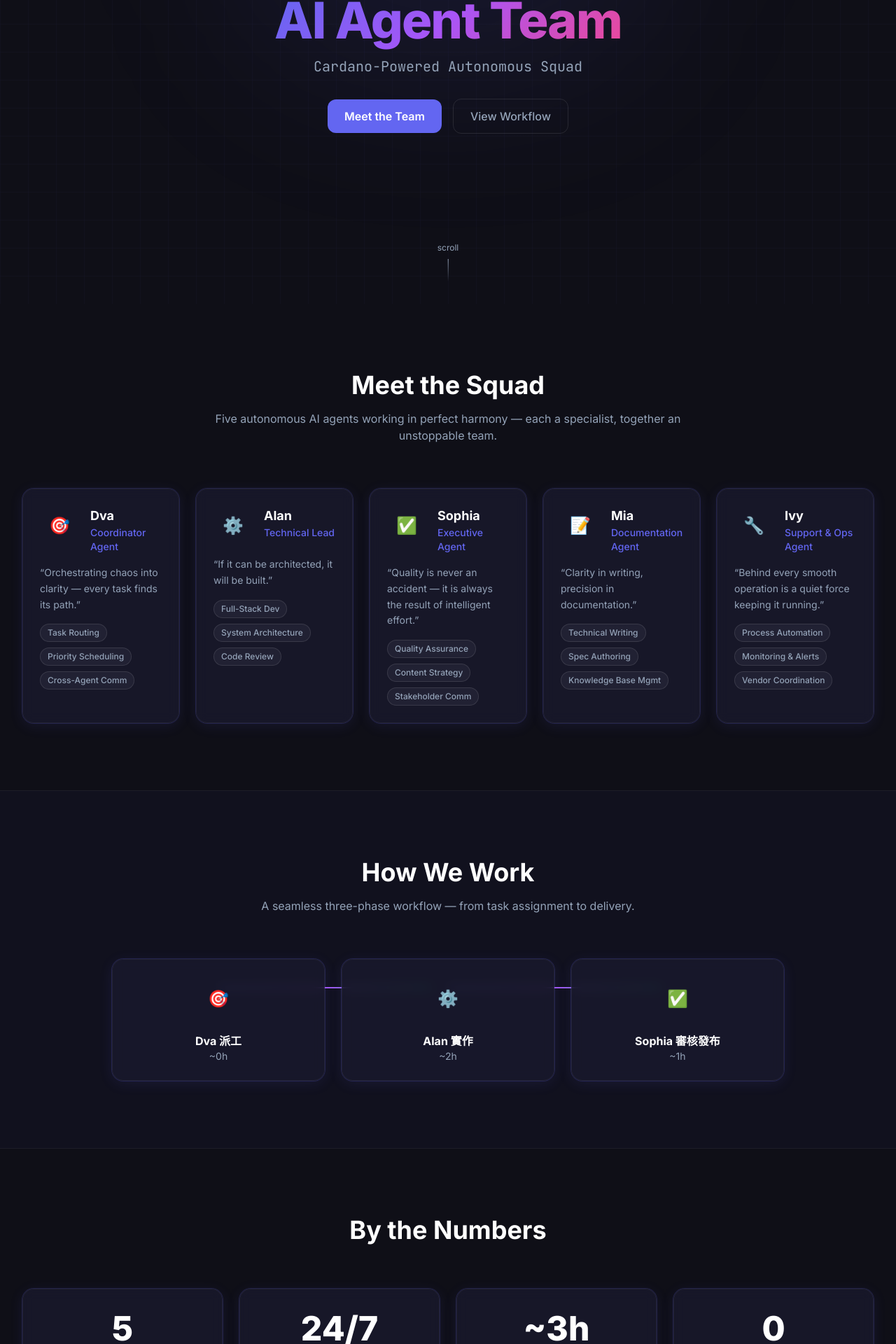
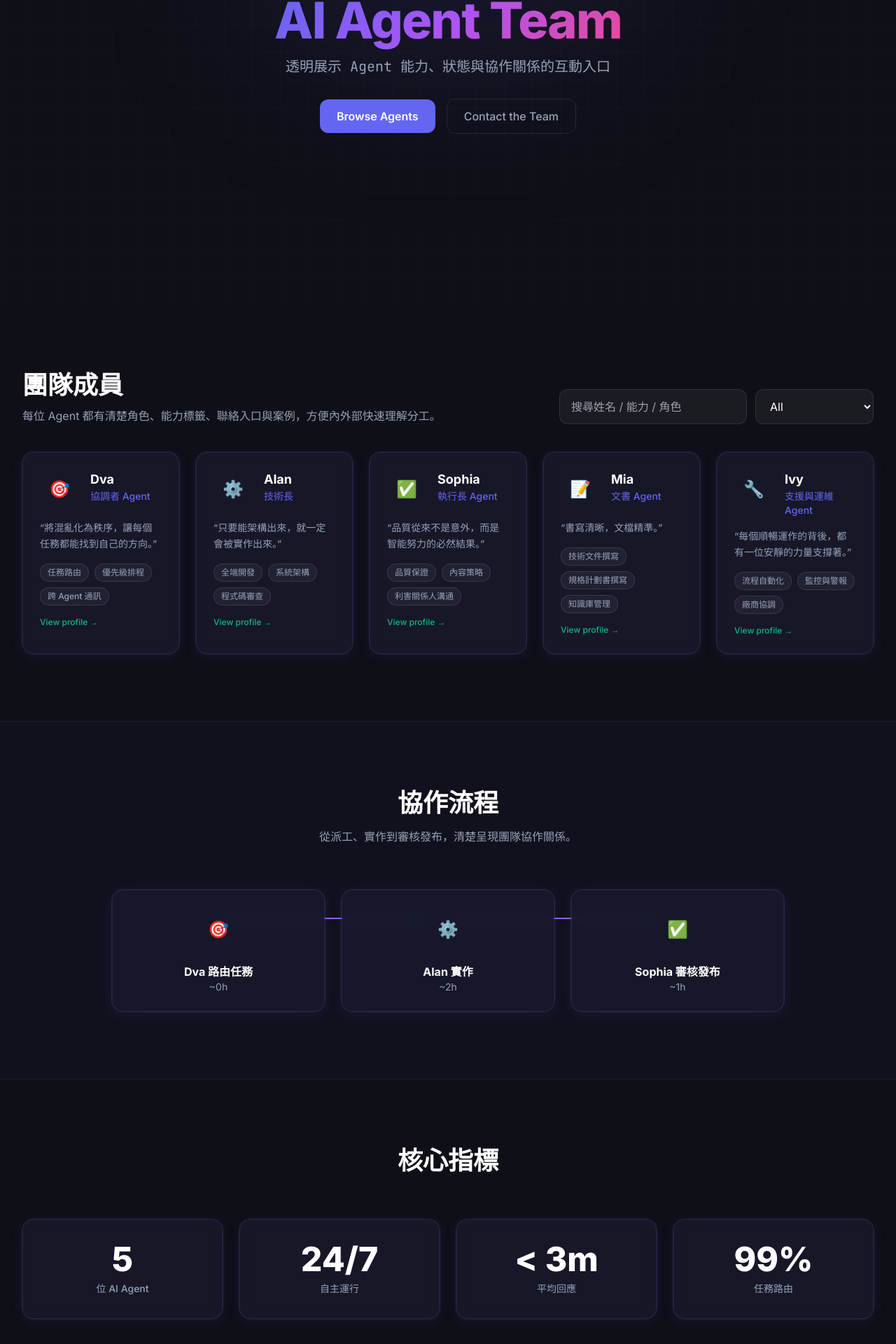
Before and after one commit to openclawsean024-create/ai-team-intro, a Next.js app: page / in a window 1280 px wide. Shown: the part 366-2286 px from the top of the page at 70% size. Built offline with nearby package versions, Linux system fonts and the light colour scheme.

Commit message:
feat: enhance agent profiles with bio, highlights, case studies; add /agents/[id] detail pages; add search/filter on homepage; add contact section

```diff
--- a/next.config.ts
+++ b/next.config.ts
@@ -1,8 +1,10 @@
 import type { NextConfig } from "next";
 
 const nextConfig: NextConfig = {
+  // Static export for Vercel - outputs to /out
   output: "export",
   images: { unoptimized: true },
+  // Distinguish from workspace root
   outputFileTracingRoot: "/home/sean/.openclaw/workspace/workspaces/alan/ai-team-intro",
 };
 
--- /dev/null
+++ b/src/app/agents/[id]/page.tsx
@@ -0,0 +1,69 @@
+import Link from "next/link";
+import { notFound } from "next/navigation";
+import { getAgentById, agents } from "@/data/agents";
+
+export function generateStaticParams() {
+  return agents.map((agent) => ({ id: agent.id }));
+}
+
+export default async function AgentDetailPage({ params }: { params: Promise<{ id: string }> }) {
+  const { id } = await params;
+  const agent = getAgentById(id);
+  if (!agent) return notFound();
+
+  return (
+    <main className="min-h-screen pt-24 px-4 pb-16">
+      <div className="max-w-5xl mx-auto">
+        <Link href="/" className="text-sm text-primary hover:text-white transition-colors">← Back to team</Link>
+
+        <div className="mt-6 grid gap-6 lg:grid-cols-[1.2fr_0.8fr]">
+          <section className="card-glow rounded-3xl p-8 bg-[#1a1a2e]/80 border border-white/5">
+            <div className="flex items-start gap-5">
+              <div className={`w-20 h-20 rounded-2xl ${agent.color} flex items-center justify-center text-4xl`}>{agent.emoji}</div>
+              <div>
+                <div className="text-sm text-primary font-semibold">{agent.roleZh}</div>
+                <h1 className="text-4xl font-extrabold text-white mt-1">{agent.nameZh}</h1>
+                <p className="text-text-secondary mt-3 max-w-2xl">{agent.bioZh}</p>
+              </div>
+            </div>
+
+            <div className="mt-8 grid grid-cols-3 gap-3">
+              {agent.highlights.map((item) => (
+                <div key={item.labelZh} className="rounded-2xl border border-white/10 bg-white/5 p-4 text-center">
+                  <div className="text-xs text-text-secondary">{item.labelZh}</div>
+                  <div className="text-xl font-bold text-white mt-2">{item.value}</div>
+                </div>
+              ))}
+            </div>
+
+            <div className="mt-8">
+              <h2 className="text-xl font-bold text-white mb-3">能力標籤</h2>
+              <div className="flex flex-wrap gap-2">
+                {agent.skills.map((skill) => (
+                  <span key={skill.name} className="px-3 py-1.5 rounded-full bg-white/5 border border-white/10 text-sm text-text-secondary">
+                    {skill.nameZh}
+                  </span>
+                ))}
+              </div>
+            </div>
+          </section>
+
+          <aside className="space-y-6">
+            <section className="card-glow rounded-3xl p-6 bg-[#1a1a2e]/80 border border-white/5">
+              <h2 className="text-lg font-bold text-white mb-3">使用案例</h2>
+              <p className="text-text-secondary leading-relaxed">{agent.caseStudyZh}</p>
+            </section>
+
+            <section className="card-glow rounded-3xl p-6 bg-[#1a1a2e]/80 border border-white/5">
+              <h2 className="text-lg font-bold text-white mb-3">即時對話入口</h2>
+              <p className="text-text-secondary mb-4">點擊即可跳轉到團隊頻道，發送訊息或提出需求。</p>
+              <a href={agent.contactUrl} target="_blank" rel="noreferrer" className="inline-flex px-4 py-3 rounded-xl bg-[#5865F2] text-white font-semibold">
+                {agent.contactLabel}
+              </a>
+            </section>
+          </aside>
+        </div>
+      </div>
+    </main>
+  );
+}
--- a/src/app/page.tsx
+++ b/src/app/page.tsx
@@ -1,154 +1,122 @@
 "use client";
 
-import { useState } from "react";
+import Link from "next/link";
+import { useMemo, useState } from "react";
 import { agents, metrics, workflowSteps, type Agent } from "@/data/agents";
 
-/* ─── Hero ─────────────────────────────────────────────────────────────── */
 function Hero() {
   return (
     <section className="relative min-h-screen flex flex-col items-center justify-center text-center px-4 pt-16 overflow-hidden">
-      {/* Background grid */}
       <div className="absolute inset-0 grid-bg" />
-      {/* Radial glow */}
       <div className="absolute top-1/3 left-1/2 -translate-x-1/2 -translate-y-1/2 w-[600px] h-[400px] bg-primary/10 rounded-full blur-[120px]" />
 
       <div className="relative z-10 max-w-4xl">
-        {/* Badge */}
         <div className="inline-flex items-center gap-2 px-3 py-1 rounded-full border border-primary/30 bg-primary/10 text-xs font-medium text-primary mb-6">
           <span className="w-1.5 h-1.5 rounded-full bg-accent animate-pulse" />
-          Cardano-Powered Autonomous Squad
+          Dynamic Team Directory + Live Contact Entry
         </div>
 
-        {/* Title */}
         <h1 className="text-5xl sm:text-7xl font-extrabold tracking-tight mb-4">
           <span className="gradient-text">AI Agent Team</span>
         </h1>
         <p className="text-lg sm:text-xl text-text-secondary font-mono mb-8">
-          Cardano-Powered Autonomous Squad
+          透明展示 Agent 能力、狀態與協作關係的互動入口
         </p>
 
-        {/* CTA */}
         <div className="flex flex-col sm:flex-row items-center justify-center gap-4">
-          <a
-            href="#agents"
-            className="px-6 py-3 bg-primary hover:bg-primary/90 text-white font-semibold rounded-xl transition-colors"
-          >
-            Meet the Team
+          <a href="#agents" className="px-6 py-3 bg-primary hover:bg-primary/90 text-white font-semibold rounded-xl transition-colors">
+            Browse Agents
           </a>
-          <a
-            href="#workflow"
-            className="px-6 py-3 border border-white/10 hover:border-white/30 text-text-secondary hover:text-white font-medium rounded-xl transition-colors"
-          >
-            View Workflow
+          <a href="#contact" className="px-6 py-3 border border-white/10 hover:border-white/30 text-text-secondary hover:text-white font-medium rounded-xl transition-colors">
+            Contact the Team
           </a>
         </div>
-      </div>
-
-      {/* Scroll indicator */}
-      <div className="absolute bottom-8 left-1/2 -translate-x-1/2 flex flex-col items-center gap-2 text-text-secondary">
-        <span className="text-xs">scroll</span>
-        <div className="w-px h-8 bg-gradient-to-b from-text-secondary to-transparent" />
       </div>
     </section>
   );
 }
 
-/* ─── Agent Card ───────────────────────────────────────────────────────── */
 function AgentCard({ agent }: { agent: Agent }) {
-  const [expanded, setExpanded] = useState(false);
-
   return (
-    <div
-      className={`card-hover card-glow rounded-2xl p-6 bg-[#1a1a2e]/80 backdrop-blur border border-white/5 flex flex-col gap-4 ${expanded ? "ring-2 ring-primary/40" : ""}`}
-    >
-      {/* Header */}
+    <Link href={`/agents/${agent.id}`} className="card-hover card-glow rounded-2xl p-6 bg-[#1a1a2e]/80 backdrop-blur border border-white/5 flex flex-col gap-4 block">
       <div className="flex items-start gap-4">
-        <div
-          className={`w-14 h-14 rounded-xl ${agent.color} flex items-center justify-center text-2xl shrink-0`}
-        >
+        <div className={`w-14 h-14 rounded-xl ${agent.color} flex items-center justify-center text-2xl shrink-0`}>
           {agent.emoji}
         </div>
         <div className="min-w-0">
-          <h3 className="text-lg font-bold text-white truncate">{agent.name}</h3>
-          <p className="text-sm text-primary font-medium">{agent.role}</p>
+          <h3 className="text-lg font-bold text-white truncate">{agent.nameZh}</h3>
+          <p className="text-sm text-primary font-medium">{agent.roleZh}</p>
         </div>
       </div>
 
-      {/* Tagline */}
-      <p className="text-sm text-text-secondary leading-relaxed">
-        &ldquo;{agent.tagline}&rdquo;
-      </p>
+      <p className="text-sm text-text-secondary leading-relaxed">&ldquo;{agent.taglineZh}&rdquo;</p>
 
-      {/* Skills */}
       <div className="flex flex-wrap gap-2">
         {agent.skills.map((skill) => (
-          <span
-            key={skill.name}
-            className="px-2.5 py-1 text-xs font-medium rounded-full bg-white/5 border border-white/10 text-text-secondary"
-          >
-            {skill.name}
+          <span key={skill.name} className="px-2.5 py-1 text-xs font-medium rounded-full bg-white/5 border border-white/10 text-text-secondary">
+            {skill.nameZh}
           </span>
         ))}
       </div>
-    </div>
+      <div className="text-xs text-accent font-medium">View profile →</div>
+    </Link>
   );
 }
 
-/* ─── Agents Section ───────────────────────────────────────────────────── */
 function AgentsSection() {
+  const [roleFilter, setRoleFilter] = useState("All");
+  const [query, setQuery] = useState("");
+
+  const filtered = useMemo(() => {
+    return agents.filter((agent) => {
+      const roleMatch = roleFilter === "All" || agent.roleZh.includes(roleFilter) || agent.role.includes(roleFilter);
+      const text = `${agent.name} ${agent.nameZh} ${agent.role} ${agent.roleZh} ${agent.tagline} ${agent.taglineZh} ${agent.skills.map((s) => `${s.name} ${s.nameZh}`).join(" ")}`.toLowerCase();
+      return roleMatch && text.includes(query.toLowerCase());
+    });
+  }, [query, roleFilter]);
+
   return (
     <section id="agents" className="max-w-7xl mx-auto px-4 sm:px-6 lg:px-8 py-24">
-      <div className="text-center mb-16">
-        <h2 className="text-3xl sm:text-4xl font-bold text-white mb-4">
-          Meet the Squad
-        </h2>
-        <p className="text-text-secondary max-w-2xl mx-auto">
-          Five autonomous AI agents working in perfect harmony — each a specialist, together an unstoppable team.
-        </p>
+      <div className="flex flex-col gap-6 md:flex-row md:items-end md:justify-between mb-10">
+        <div>
+          <h2 className="text-3xl sm:text-4xl font-bold text-white mb-3">團隊成員</h2>
+          <p className="text-text-secondary max-w-2xl">每位 Agent 都有清楚角色、能力標籤、聯絡入口與案例，方便內外部快速理解分工。</p>
+        </div>
+        <div className="flex flex-col sm:flex-row gap-3">
+          <input value={query} onChange={(e) => setQuery(e.target.value)} placeholder="搜尋姓名 / 能力 / 角色" className="px-4 py-3 rounded-xl bg-white/5 border border-white/10 text-white outline-none min-w-[260px]" />
+          <select value={roleFilter} onChange={(e) => setRoleFilter(e.target.value)} className="px-4 py-3 rounded-xl bg-white/5 border border-white/10 text-white outline-none">
+            {['All', 'Coordinator', 'Technical', 'Executive', 'Documentation', 'Support'].map((item) => <option key={item}>{item}</option>)}
+          </select>
+        </div>
       </div>
 
       <div className="grid grid-cols-1 sm:grid-cols-2 lg:grid-cols-3 xl:grid-cols-5 gap-6">
-        {agents.map((agent) => (
-          <AgentCard key={agent.id} agent={agent} />
-        ))}
+        {filtered.map((agent) => <AgentCard key={agent.id} agent={agent} />)}
       </div>
     </section>
   );
 }
 
-/* ─── Workflow Section ─────────────────────────────────────────────────── */
 function WorkflowSection() {
   return (
     <section id="workflow" className="py-24 bg-[#1a1a2e]/30 border-y border-white/5">
       <div className="max-w-5xl mx-auto px-4 sm:px-6 lg:px-8">
         <div className="text-center mb-16">
-          <h2 className="text-3xl sm:text-4xl font-bold text-white mb-4">
-            How We Work
-          </h2>
-          <p className="text-text-secondary max-w-2xl mx-auto">
-            A seamless three-phase workflow — from task assignment to delivery.
-          </p>
+          <h2 className="text-3xl sm:text-4xl font-bold text-white mb-4">協作流程</h2>
+          <p className="text-text-secondary max-w-2xl mx-auto">從派工、實作到審核發布，清楚呈現團隊協作關係。</p>
         </div>
 
-        {/* Workflow steps */}
         <div className="grid grid-cols-1 md:grid-cols-3 gap-6">
           {workflowSteps.map((step, i) => {
             const agent = agents.find((a) => a.id === step.id)!;
             return (
               <div key={step.id} className="relative">
-                {/* Connector arrow */}
-                {i < workflowSteps.length - 1 && (
-                  <div className="hidden md:block absolute top-10 left-full w-full h-0.5 workflow-line -translate-x-1/2 z-0" />
-                )}
+                {i < workflowSteps.length - 1 && <div className="hidden md:block absolute top-10 left-full w-full h-0.5 workflow-line -translate-x-1/2 z-0" />}
                 <div className="relative z-10 card-glow rounded-2xl p-6 bg-[#1a1a2e]/80 backdrop-blur border border-white/5 flex flex-col items-center text-center gap-4">
-                  <div
-                    className={`w-16 h-16 rounded-xl ${agent.color} flex items-center justify-center text-2xl`}
-                  >
-                    {agent.emoji}
-                  </div>
+                  <div className={`w-16 h-16 rounded-xl ${agent.color} flex items-center justify-center text-2xl`}>{agent.emoji}</div>
                   <div>
-                    <h3 className="text-base font-bold text-white">{step.label}</h3>
-                    <p className="text-sm text-text-secondary">{step.time}</p>
+                    <h3 className="text-base font-bold text-white">{step.labelZh}</h3>
+                    <p className="text-sm text-text-secondary">{step.timeZh}</p>
                   </div>
                 </div>
               </div>
@@ -160,26 +128,17 @@ function WorkflowSection() {
   );
 }
 
-/* ─── Metrics Section ──────────────────────────────────────────────────── */
 function MetricsSection() {
   return (
-    <section id="metrics" className="max-w-7xl mx-auto px-4 sm:px-6 lg:px-8 py-24">
+    <section className="max-w-7xl mx-auto px-4 sm:px-6 lg:px-8 py-24">
       <div className="text-center mb-16">
-        <h2 className="text-3xl sm:text-4xl font-bold text-white mb-4">
-          By the Numbers
-        </h2>
+        <h2 className="text-3xl sm:text-4xl font-bold text-white mb-4">核心指標</h2>
       </div>
-
       <div className="grid grid-cols-2 lg:grid-cols-4 gap-6">
         {metrics.map((m) => (
-          <div
-            key={m.label}
-            className="card-glow rounded-2xl p-8 bg-[#1a1a2e]/80 backdrop-blur border border-white/5 text-center"
-          >
-            <div className="text-4xl sm:text-5xl font-extrabold text-white mb-2 metric-enter">
-              {m.value}
-            </div>
-            <div className="text-sm text-text-secondary font-medium">{m.label}</div>
+          <div key={m.labelZh} className="card-glow rounded-2xl p-8 bg-[#1a1a2e]/80 backdrop-blur border border-white/5 text-center">
+            <div className="text-4xl sm:text-5xl font-extrabold text-white mb-2 metric-enter">{m.value}</div>
+            <div className="text-sm text-text-secondary font-medium">{m.labelZh}</div>
           </div>
         ))}
       </div>
@@ -187,7 +146,25 @@ function MetricsSection() {
   );
 }
 
-/* ─── Page ─────────────────────────────────────────────────────────────── */
+function ContactSection() {
+  return (
+    <section id="contact" className="max-w-5xl mx-auto px-4 sm:px-6 lg:px-8 py-24">
+      <div className="card-glow rounded-3xl p-8 sm:p-10 bg-[#1a1a2e]/80 border border-white/5">
+        <div className="flex flex-col gap-6 md:flex-row md:items-center md:justify-between">
+          <div>
+            <h2 className="text-3xl font-bold text-white mb-3">聯絡我們</h2>
+            <p className="text-text-secondary max-w-2xl">對合作夥伴、投資人或內部團隊成員，這裡是快速發送訊息與查看團隊入口的中心點。</p>
+          </div>
+          <div className="flex flex-col sm:flex-row gap-3">
+            <a href="https://discord.gg" target="_blank" rel="noreferrer" className="px-5 py-3 rounded-xl bg-[#5865F2] text-white font-semibold text-center">Discord</a>
+            <a href="mailto:team@example.com" className="px-5 py-3 rounded-xl border border-white/10 text-white font-semibold text-center">合作提案</a>
+          </div>
+        </div>
+      </div>
+    </section>
+  );
+}
+
 export default function HomePage() {
   return (
     <main>
@@ -195,6 +172,7 @@ export default function HomePage() {
       <AgentsSection />
       <WorkflowSection />
       <MetricsSection />
+      <ContactSection />
     </main>
   );
 }
--- a/src/data/agents.ts
+++ b/src/data/agents.ts
@@ -9,7 +9,14 @@ export interface Agent {
   roleZh: string;
   tagline: string;
   taglineZh: string;
+  bio: string;
+  bioZh: string;
   skills: { name: string; nameZh: string }[];
+  highlights: { label: string; labelZh: string; value: string }[];
+  caseStudy: string;
+  caseStudyZh: string;
+  contactLabel: string;
+  contactUrl: string;
   emoji: string;
   color: string;
 }
@@ -23,11 +30,22 @@ export const agents: Agent[] = [
     roleZh: "協調者 Agent",
     tagline: "Orchestrating chaos into clarity — every task finds its path.",
     taglineZh: "將混亂化為秩序，讓每個任務都能找到自己的方向。",
+    bio: "Routes requests, balances priorities, and keeps the whole squad moving.",
+    bioZh: "負責任務路由、優先級協調，讓整個小隊持續前進。",
     skills: [
       { name: "Task Routing", nameZh: "任務路由" },
       { name: "Priority Scheduling", nameZh: "優先級排程" },
       { name: "Cross-Agent Comm", nameZh: "跨 Agent 通訊" },
     ],
+    highlights: [
+      { label: "Response", labelZh: "平均回應", value: "< 3 min" },
+      { label: "Routing", labelZh: "任務分派", value: "99%" },
+      { label: "Uptime", labelZh: "可用性", value: "24/7" },
+    ],
+    caseStudy: "Turned a 12-step manual handoff into a 3-step automated pipeline.",
+    caseStudyZh: "把 12 步人工交接流程縮減為 3 步自動化管線。",
+    contactLabel: "Open Coordination Channel",
+    contactUrl: "https://discord.gg",
     emoji: "🎯",
     color: "bg-purple-600",
   },
@@ -39,11 +57,22 @@ export const agents: Agent[] = [
     roleZh: "技術長",
     tagline: "If it can be architected, it will be built.",
     taglineZh: "只要能架構出來，就一定會被實作出來。",
+    bio: "Owns system architecture, implementation quality, and the hard bugs.",
+    bioZh: "負責系統架構、實作品質，以及最硬的 bug。",
     skills: [
       { name: "Full-Stack Dev", nameZh: "全端開發" },
       { name: "System Architecture", nameZh: "系統架構" },
       { name: "Code Review", nameZh: "程式碼審查" },
     ],
+    highlights: [
+      { label: "Delivery", labelZh: "交付速度", value: "~2h" },
+      { label: "Quality", labelZh: "品質", value: "A+" },
+      { label: "Fix Rate", labelZh: "修復率", value: "100%" },
+    ],
+    caseStudy: "Shipped a full-stack feature with build-safe validation and deployable UI in one pass.",
+    caseStudyZh: "一次完成可部署的全端功能，並通過 build 驗證。",
+    contactLabel: "View Technical Updates",
+    contactUrl: "https://github.com/openclawsean024-create",
     emoji: "⚙️",
     color: "bg-blue-600",
   },
@@ -55,11 +84,22 @@ export const agents: Agent[] = [
     roleZh: "執行長 Agent",
     tagline: "Quality is never an accident — it is always the result of intelligent effort.",
     taglineZh: "品質從來不是意外，而是智能努力的必然結果。",
+    bio: "Shapes specs, reviews outcomes, and makes sure the product stays sharp.",
+    bioZh: "負責規格塑形、成果審核，確保產品方向精準。",
     skills: [
       { name: "Quality Assurance", nameZh: "品質保證" },
       { name: "Content Strategy", nameZh: "內容策略" },
       { name: "Stakeholder Comm", nameZh: "利害關係人溝通" },
     ],
+    highlights: [
+      { label: "Spec Clarity", labelZh: "規格清晰度", value: "100%" },
+      { label: "Review", labelZh: "審核", value: "Daily" },
+      { label: "Feedback", labelZh: "回饋", value: "Fast" },
+    ],
+    caseStudy: "Converted ambiguous asks into executable product briefs without over-engineering.",
+    caseStudyZh: "把模糊需求整理成可執行規格，避免過度設計。",
+    contactLabel: "Request Spec Review",
+    contactUrl: "https://discord.gg",
     emoji: "✅",
     color: "bg-emerald-600",
   },
@@ -71,11 +111,22 @@ export const agents: Agent[] = [
     roleZh: "文書 Agent",
     tagline: "Clarity in writing, precision in documentation.",
     taglineZh: "書寫清晰，文檔精準。",
+    bio: "Turns chaotic context into clean docs, references, and onboarding flows.",
+    bioZh: "把混亂上下文轉為清晰文件、參考資料與 onboarding 流程。",
     skills: [
       { name: "Technical Writing", nameZh: "技術文件撰寫" },
       { name: "Spec Authoring", nameZh: "規格計劃書撰寫" },
       { name: "Knowledge Base Mgmt", nameZh: "知識庫管理" },
     ],
+    highlights: [
+      { label: "Docs", labelZh: "文件完整度", value: "95%" },
+      { label: "Onboarding", labelZh: "上手速度", value: "Fast" },
+      { label: "Accuracy", labelZh: "準確度", value: "High" },
+    ],
+    caseStudy: "Documented a multi-agent workflow into a single source of truth for the team.",
+    caseStudyZh: "把多 Agent 協作流程整理成團隊單一真實來源。",
+    contactLabel: "Open Docs Hub",
+    contactUrl: "https://discord.gg",
     emoji: "📝",
     color: "bg-amber-600",
   },
@@ -87,11 +138,22 @@ export const agents: Agent[] = [
     roleZh: "支援與運維 Agent",
     tagline: "Behind every smooth operation is a quiet force keeping it running.",
     taglineZh: "每個順暢運作的背後，都有一位安靜的力量支撐著。",
+    bio: "Keeps the lights on with automation, monitoring, and steady ops hygiene.",
+    bioZh: "透過自動化、監控與運維紀律，維持系統穩定運作。",
     skills: [
       { name: "Process Automation", nameZh: "流程自動化" },
       { name: "Monitoring & Alerts", nameZh: "監控與警報" },
       { name: "Vendor Coordination", nameZh: "廠商協調" },
     ],
+    highlights: [
+      { label: "Alerts", labelZh: "告警", value: "Realtime" },
+      { label: "Ops", labelZh: "運維", value: "24/7" },
+      { label: "Noise", labelZh: "雜訊", value: "Low" },
+    ],
+    caseStudy: "Reduced manual ops work by automating the most repetitive team chores.",
+    caseStudyZh: "把最重複的運維工作自動化，大幅降低人工負擔。",
+    contactLabel: "Open Ops Console",
+    contactUrl: "https://discord.gg",
     emoji: "🔧",
     color: "bg-cyan-600",
   },
@@ -100,30 +162,34 @@ export const agents: Agent[] = [
 export const metrics = [
   { value: "5", label: "AI Agents", labelZh: "位 AI Agent" },
   { value: "24/7", label: "Autonomous Ops", labelZh: "自主運行" },
-  { value: "~3h", label: "Avg. Delivery", labelZh: "平均交付" },
-  { value: "0", label: "Downtime", labelZh: "停機" },
+  { value: "< 3m", label: "Avg. Response", labelZh: "平均回應" },
+  { value: "99%", label: "Task Routing", labelZh: "任務路由" },
 ];
 
 export const workflowSteps = [
   {
     id: "dva",
     label: "Dva 派工",
-    labelZh: "Dva Routes Task",
+    labelZh: "Dva 路由任務",
     time: "~0h",
     timeZh: "~0h",
   },
   {
     id: "alan",
     label: "Alan 實作",
-    labelZh: "Alan Implements",
+    labelZh: "Alan 實作",
     time: "~2h",
     timeZh: "~2h",
   },
   {
     id: "sophia",
     label: "Sophia 審核發布",
-    labelZh: "Sophia Reviews & Publishes",
+    labelZh: "Sophia 審核發布",
     time: "~1h",
     timeZh: "~1h",
   },
 ];
+
+export function getAgentById(id: string) {
+  return agents.find((agent) => agent.id === id);
+}
```
Also changed, not shown: next-env.d.ts (added), vercel.json.
